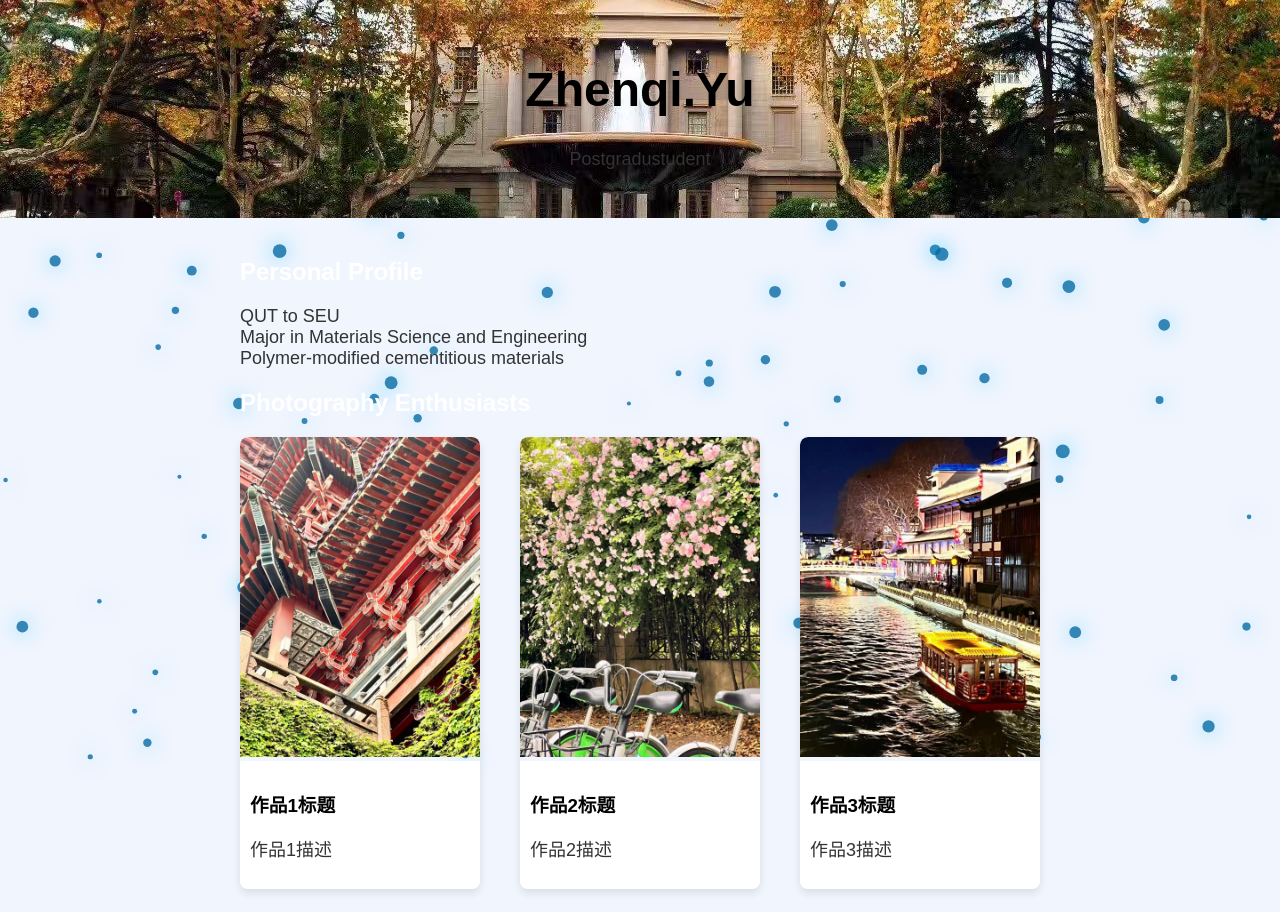
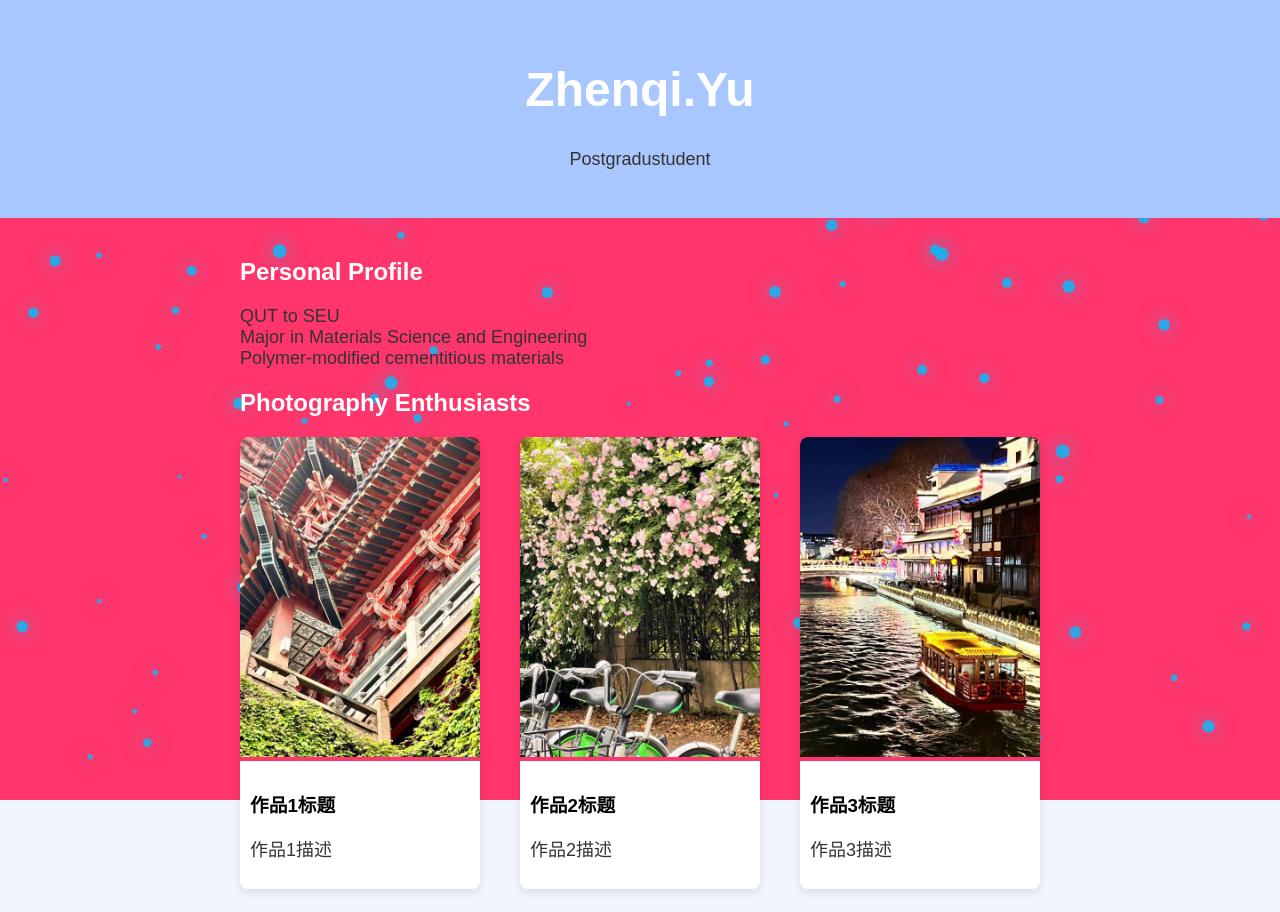
Before and after one commit to Zqyusuperb/my-personal-website-3, a plain HTML site: page index.html in a window 1280 px wide. Shown: the top 912 px of the page. Drawn offline with Linux system fonts and the light colour scheme.

Commit message:
Update index.html

```diff
--- a/index.html
+++ b/index.html
@@ -13,9 +13,8 @@
             overflow-x: hidden;
         }
         header {
-            background-image: url('images/background.jpg');
-            background-size: cover;
-            background-position: center;
+            background-color: #A8C7FF;
+            color: white;
             text-align: center;
             padding: 30px;
             font-size: 24px;
@@ -64,7 +63,7 @@
             width: 100%;
             height: 100%;
             z-index: -1;
-            background-color: #f0f5fe;
+            background: #FF356B;
         }
     </style>
 </head>
@@ -138,7 +137,7 @@
             draw() {
                 ctx.beginPath();
                 ctx.arc(this.x, this.y, this.size, 0, Math.PI * 2, false);
-                ctx.fillStyle = 'rgba(8,108,162,0.8)';
+                ctx.fillStyle = 'rgba(0, 191, 255, 0.8)';
                 ctx.shadowColor = 'rgba(0, 191, 255, 0.8)';
                 ctx.shadowBlur = 20;
                 ctx.fill();
```
